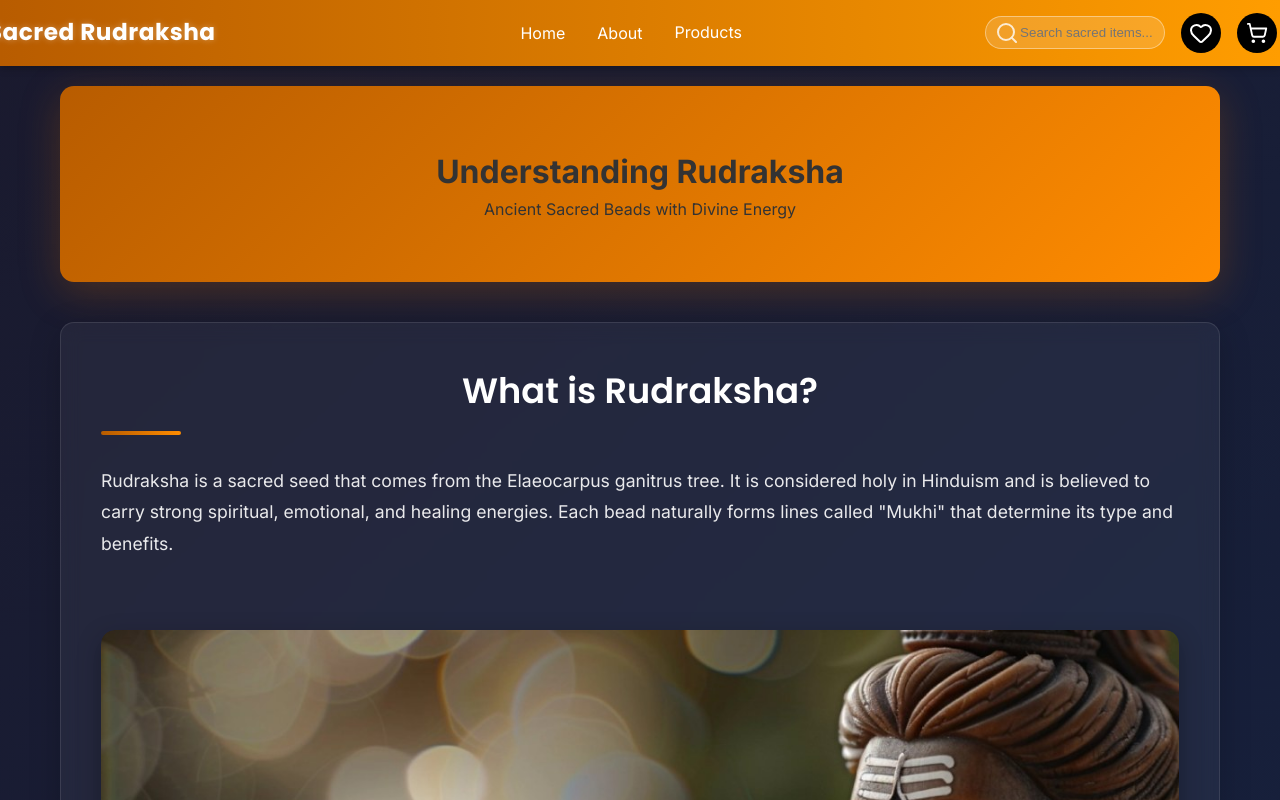
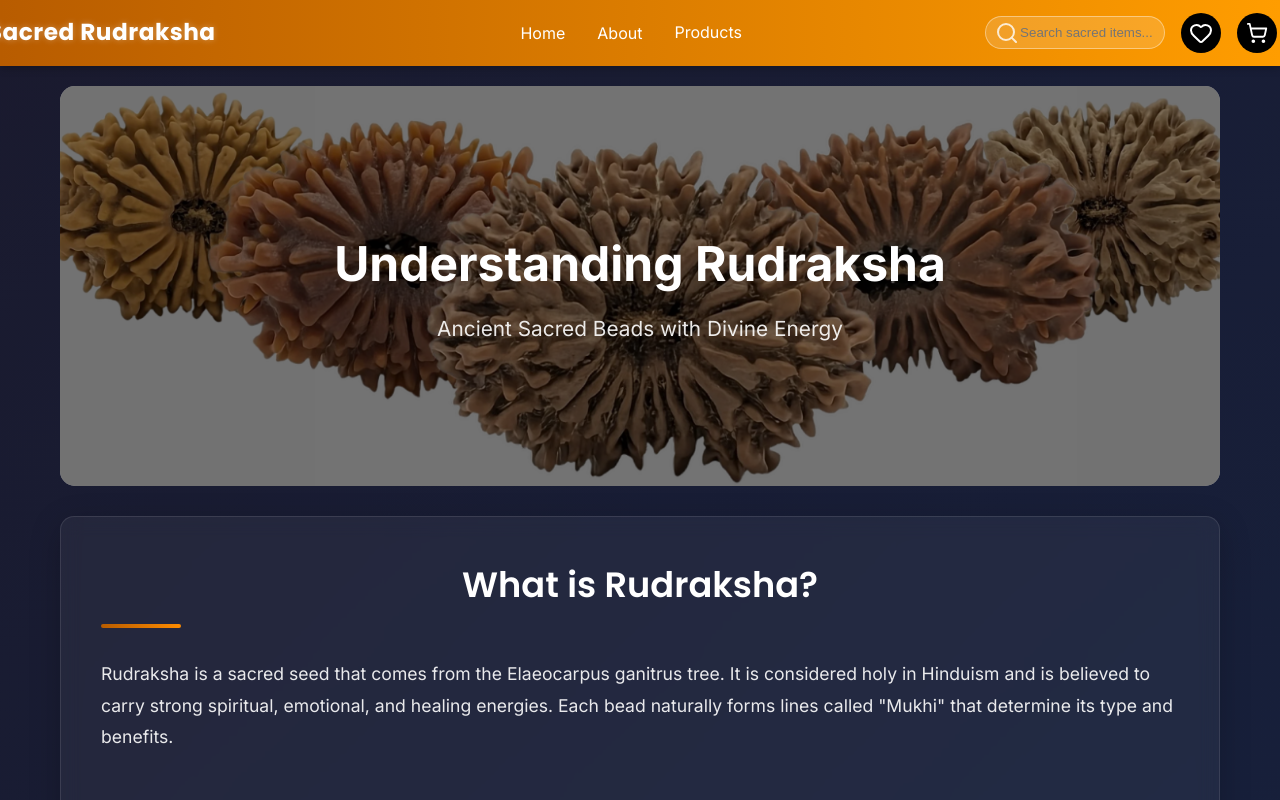
Before and after one commit to jeshanrai/Rudraksha_Store, a React (Create React App) app: page /learn-more in a window 1280 px wide. Shown: the top 800 px of the page. Built offline with nearby package versions, Linux system fonts and the light colour scheme.

Commit message:
learnmore page optimized

```diff
--- a/src/pages/learmore/LearnMorePage.css
+++ b/src/pages/learmore/LearnMorePage.css
@@ -29,17 +29,48 @@
           opacity: 1;
           transform: translateY(0);
         }
+.page-header {
+  position: relative;
+  width: 100%;
+  height: 50vh;
+  border-radius: 15px;
+  margin-bottom: 30px;
+  background-size: cover;
+  background-position: center;
+  display: flex;
+  align-items: center;
+  justify-content: center;
+  color: white;
+  overflow: hidden;
+}
 
-        /* Header */
-        .page-header {
-          text-align: center;
-          padding: 60px 20px;
-          background: linear-gradient(135deg, #b85c00 0%, #ff8c00 100%);
-          border-radius: 14px;
-          margin-bottom: 40px;
-          box-shadow: 0 10px 40px rgba(184, 92, 0, 0.3);
-          animation: slideDown 0.6s ease-out;
-        }
+.overlay {
+  position: absolute;
+  top: 0;
+  left: 0;
+  width: 100%;
+  height: 100%;
+  background: rgba(0, 0, 0, 0.5);
+  z-index: 1;
+}
+
+.header-content {
+  position: relative;
+  z-index: 2;
+  text-align: center;
+}
+
+.header-content h1 {
+  font-size: 3rem;
+  margin-bottom: 10px;
+}
+
+.subtitle {
+  font-size: 1.3rem;
+  opacity: 0.9;
+}
+
+
 
         @keyframes slideDown {
           from {
--- a/src/pages/learmore/LearnMorePage.jsx
+++ b/src/pages/learmore/LearnMorePage.jsx
@@ -11,15 +11,18 @@ const LearnMorePage = () => {
     <>
 
       <div className={`learn-more-container ${isVisible ? 'fade-in' : ''}`}>
-        {/* Header */}
-       <header className="page-header">
-  <div className="overlay"></div>
+    <header
+      className="page-header"
+      style={{ backgroundImage: "url('/images/learnmore0.png')" }}
+    >
+      <div className="overlay"></div>
+      <div className="header-content">
+        <h1>Understanding Rudraksha</h1>
+        <p className="subtitle">Ancient Sacred Beads with Divine Energy</p>
+      </div>
+    </header>
 
-  <div className="header-content">
-    <h1>Understanding Rudraksha</h1>
-    <p className="subtitle">Ancient Sacred Beads with Divine Energy</p>
-  </div>
-</header>
+
 
 
         {/* Section 1: What is Rudraksha */}
```
